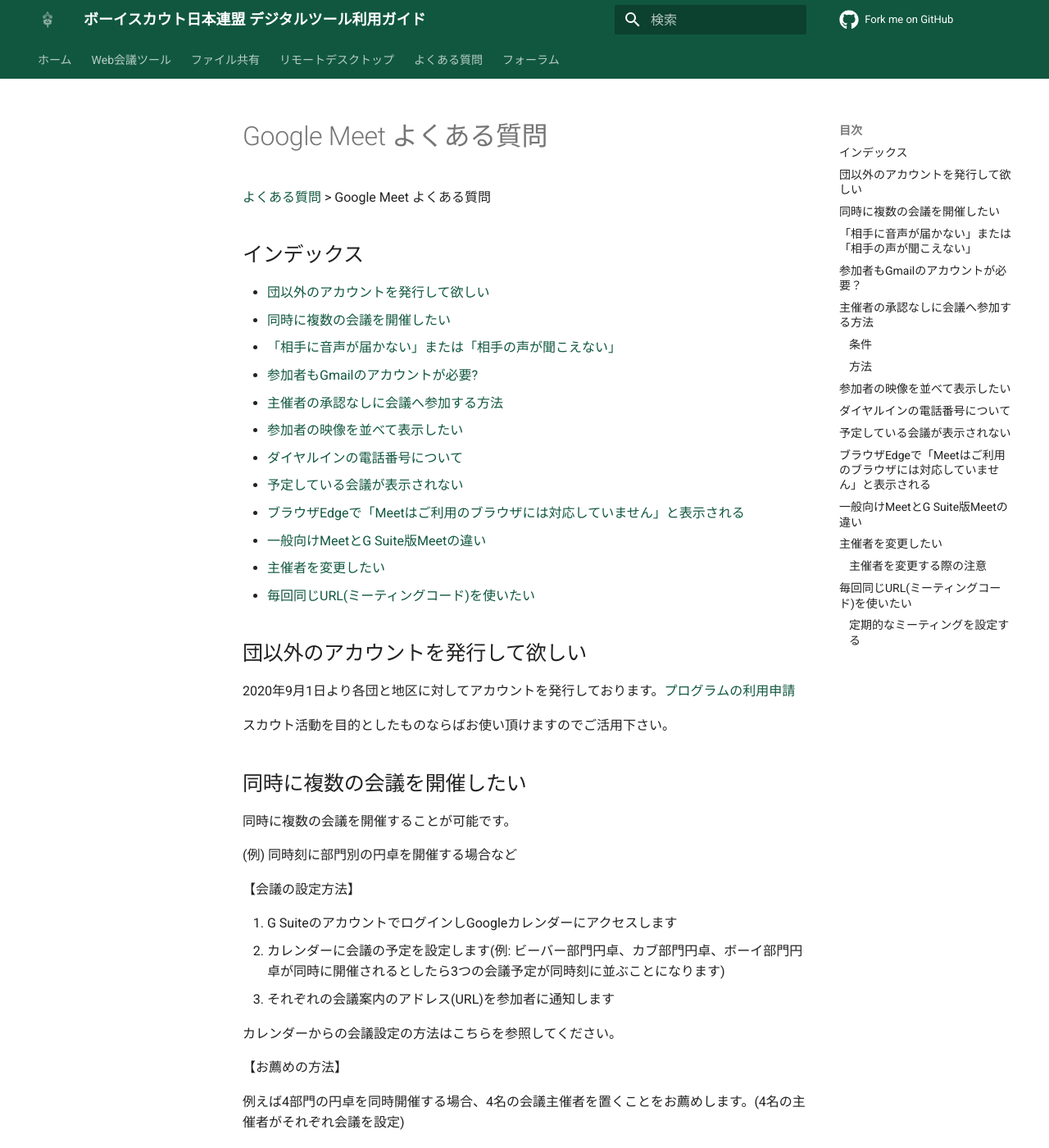
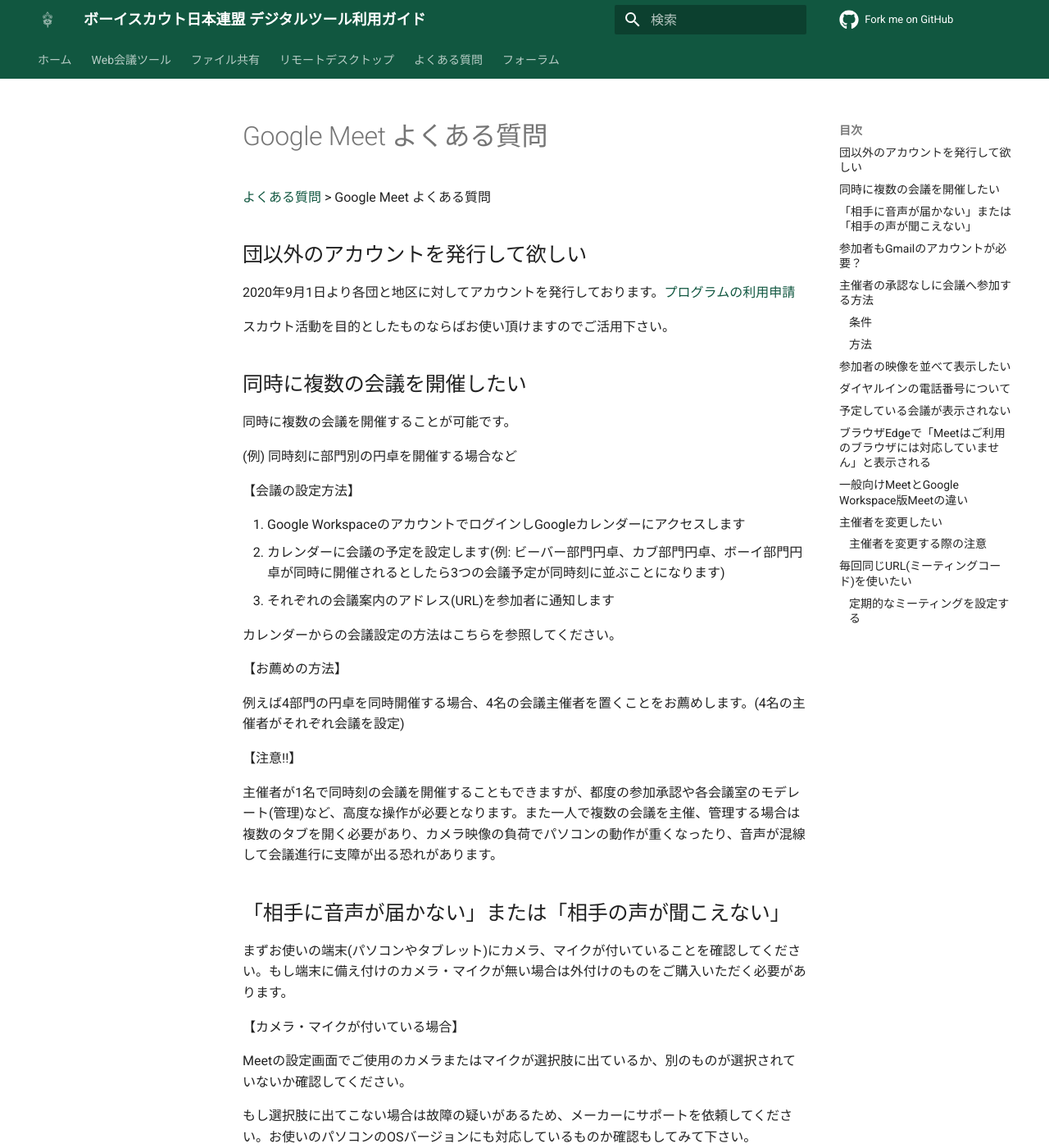
Before and after one commit to Scout-Association-of-Japan/DX-promotion-guidelines, an MkDocs documentation site: the page built from docs/faq/meet/index.md, in a window 1280 px wide and 1400 px high. Shown: the whole window at 82% size. Built offline with MkDocs 1.6.1 and Material for MkDocs 9.7.7, drawn with Linux system fonts in a browser that asks for light colours; comment, search, counter and statistics services are not loaded; some of the changed text lies outside the part shown.

Commit message:
move meet FAQ
- ページ内アンカーリンク削除
- hタグ適用

```diff
--- a/docs/web-meeting-guide/meet/GoogleMeet-faq.md
+++ b/docs/faq/meet/index.md
@@ -2,21 +2,7 @@
 title : Google Meet よくある質問
 ---
 
-[よくある質問](../../Faq.md) > Google Meet よくある質問
-
-## インデックス
-- [団以外のアカウントを発行して欲しい](#団以外のアカウントを発行して欲しい)
-- [同時に複数の会議を開催したい](#同時に複数の会議を開催したい)
-- [「相手に音声が届かない」または「相手の声が聞こえない」](#相手に音声が届かないまたは相手の声が聞こえない)
-- [参加者もGmailのアカウントが必要?](#参加者もgmailのアカウントが必要)
-- [主催者の承認なしに会議へ参加する方法](#主催者の承認なしに会議へ参加する方法)
-- [参加者の映像を並べて表示したい](#参加者の映像を並べて表示したい)
-- [ダイヤルインの電話番号について](#ダイヤルインの電話番号について)
-- [予定している会議が表示されない](#予定している会議が表示されない)
-- [ブラウザEdgeで「Meetはご利用のブラウザには対応していません」と表示される](#ブラウザedgeでmeetはご利用のブラウザには対応していませんと表示される)
-- [一般向けMeetとG Suite版Meetの違い](#一般向けmeetとg-suite版meetの違い)
-- [主催者を変更したい](#主催者を変更したい)
-- [毎回同じURL(ミーティングコード)を使いたい](#毎回同じurlミーティングコードを使いたい)
+[よくある質問](../index.md) > Google Meet よくある質問
 
 ## 団以外のアカウントを発行して欲しい
 2020年9月1日より各団と地区に対してアカウントを発行しております。[プログラムの利用申請](https://www.scout.or.jp/member/digital_tool_program/)
@@ -33,7 +19,7 @@
 
 【会議の設定方法】
 
-1. G SuiteのアカウントでログインしGoogleカレンダーにアクセスします
+1. Google WorkspaceのアカウントでログインしGoogleカレンダーにアクセスします
 2. カレンダーに会議の予定を設定します(例: ビーバー部門円卓、カブ部門円卓、ボーイ部門円卓が同時に開催されるとしたら3つの会議予定が同時刻に並ぶことになります)
 3. それぞれの会議案内のアドレス(URL)を参加者に通知します
 
@@ -89,7 +75,7 @@
 
 招待状を受け取ったら氏名を入力して [参加をリクエスト] すればOKです。(特にメールアドレスを入力する必要もありません)
 
-Meet会議の主催者は必ずG suiteのアカウント(日本連盟から発行のもの)でログインする必要があります。
+Meet会議の主催者は必ずGoogle Workspaceのアカウント(日本連盟から発行のもの)でログインする必要があります。
 
 ## 主催者の承認なしに会議へ参加する方法
 
@@ -105,8 +91,8 @@
 
 1. 主催者から参加者のGmail宛に招待状を送る(2通りの方法があります)
 
- - [カレンダーから招待状を送る](GoogleMeet-calendar.md)
- - [会議開始直後、または会議開催中に送る](GoogleMeet.md)
+ - [カレンダーから招待状を送る](../../web-meeting-guide/meet/GoogleMeet-calendar.md)
+ - [会議開始直後、または会議開催中に送る](../../web-meeting-guide/meet/GoogleMeet.md)
 
 2. 参加者がGmailで招待状を開き、[ミーティングに参加]をクリックする
 
@@ -147,7 +133,7 @@
 - 設定メニューが表示されますので、下部までスクロールします。
 -  「このアプリについて」にバージョンが表示されていることを確認します。
 
-## 一般向けMeetとG Suite版Meetの違い
+## 一般向けMeetとGoogle Workspace版Meetの違い
 2020年5月1日にMeetが一般ユーザー向けに解放されました。
 
 主に以下の制限があります。
@@ -156,23 +142,23 @@
 - ビデオストリーミング、録画機能が使えません。
 - 1つの会議に参加できる人数は最大100人。会議時間は通常で最長60分ですが、2020年9月30日まで制限されません。
 
-日本連盟から提供しているMeetアカウントはG Suite版のもので、上記の制限なくお使いいただけます。
+日本連盟から提供しているMeetアカウントはGoogle Workspace版のもので、上記の制限なくお使いいただけます。
 
 ## 主催者を変更したい
 
 予定していた会議の主催者が参加できなくなった場合は主催者を変更する必要があります。以下の手順で変更ができます。
 
-![](images/faq-1.jpg)
+![](../../web-meeting-guide/meet/images/faq-1.jpg)
 
 (1)予定のオプションメニューから `主催者を変更` をクリックします。
 
-![](images/faq-2.jpg)
+![](../../web-meeting-guide/meet/images/faq-2.jpg)
 
 (2)`新しい主催者` には新しい主催者のgmailアドレスを入力します。(Googleアカウントが必須です)
 
 `メッセージ`は任意のものに変更が可能です。`主催者を変更` をクリックすると新しい主催者に確認のメールが送信されます。
 
-![](images/faq-3.jpg)
+![](../../web-meeting-guide/meet/images/faq-3.jpg)
 
 (3)新しい主催者はこのようなメールを受信します。受け入れる場合はメールにあるURLをクリックします。
 
@@ -204,7 +190,7 @@
 
 同じURLを使用する方法としては `繰り返しの予定` として設定する方法があります。
 
-![](images/faq-4.jpg)
+![](../../web-meeting-guide/meet/images/faq-4.jpg)
 
 Googleカレンダーでミーティングの予定を設定するときに、このように`繰り返しの予定`として設定することで、毎回同じURLで開催することができます。
 
```
